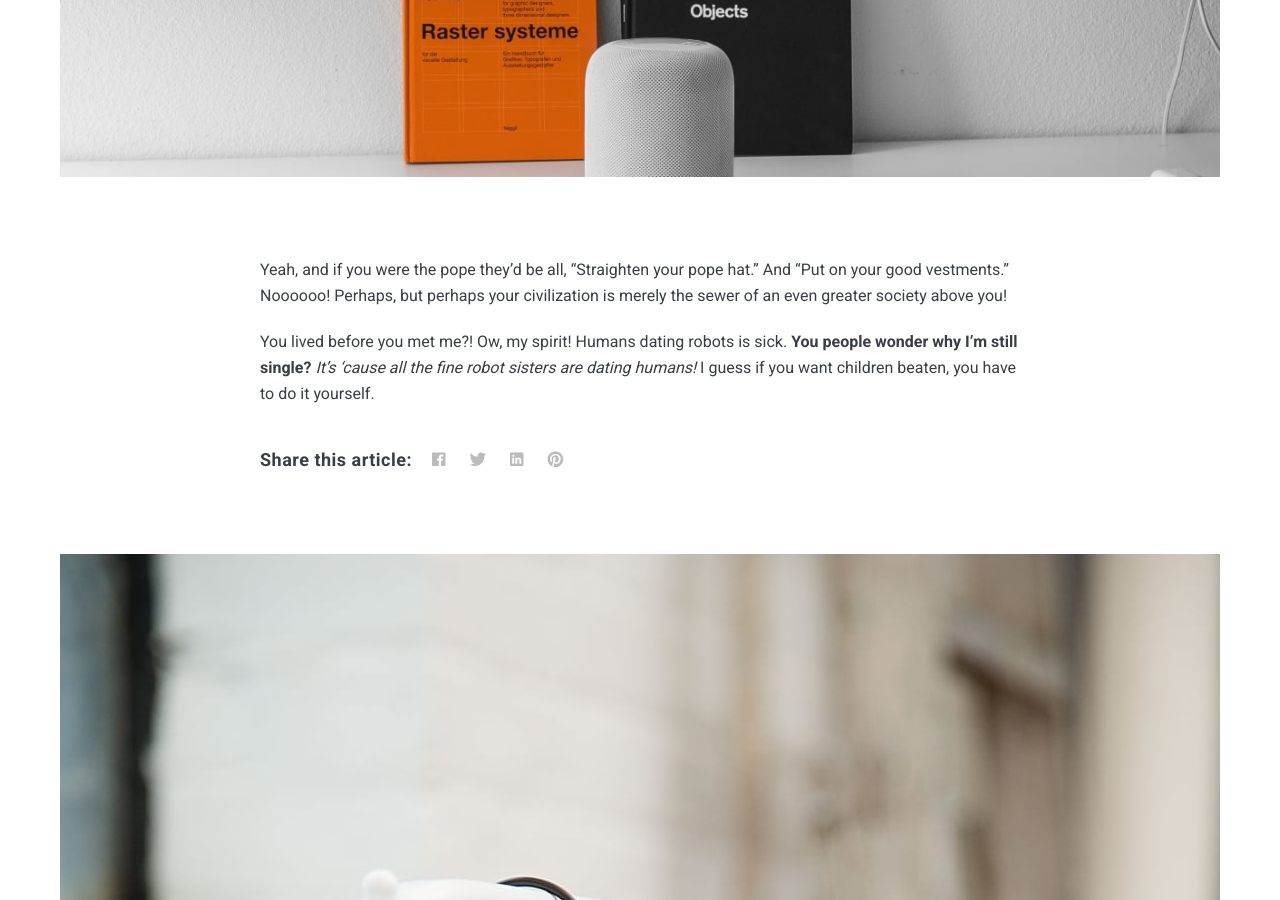
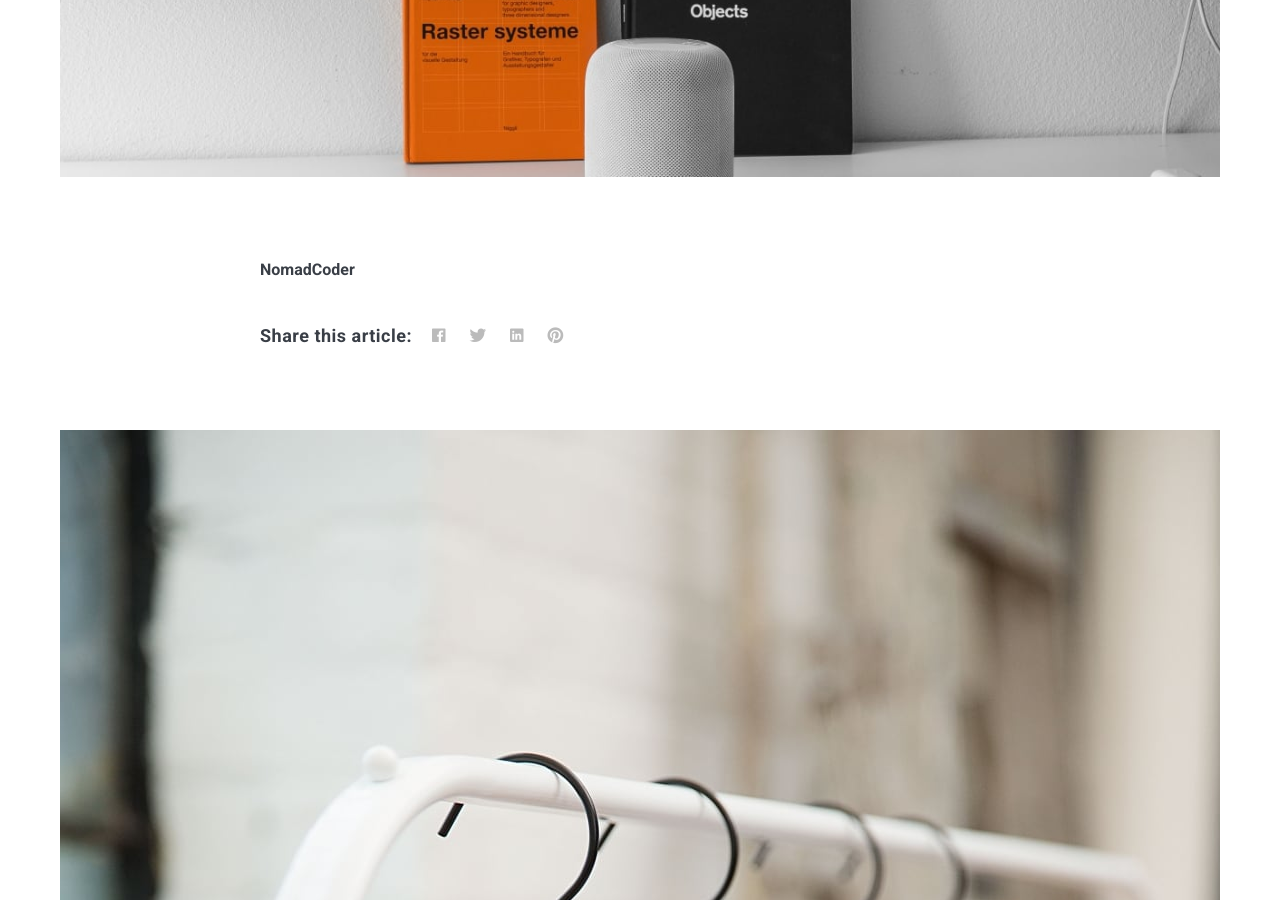
Before and after one commit to kangteagu/KANGTEAGU.github.io, a Jekyll site: the page built from _posts/2018-07-23-find-a-connection-with-the-reader.markdown, in a window 1280 px wide and 900 px high, scrolled down 866 px. Built offline with Jekyll 4.4.1, drawn with Linux system fonts in a browser that asks for light colours; nearby versions of some CDN libraries; comment, search, counter and statistics services are not loaded.

Commit message:
postpagechange
포스트1 내용 변경 및 사이트 연결 삭제

```diff
--- a/_includes/article-content.html
+++ b/_includes/article-content.html
@@ -32,7 +32,7 @@
 
           <div class="article__footer">
             <div class="article__meta">
-              <span class="article__date"><time datetime="{{ post.date | date_to_xmlschema }}">{% assign date_format = site.minima.date_format | default: "%B %-d, %Y" %}{{ post.date | date: date_format }}</time></span>
+              <span class="article__date"><time datetime="{{ post.date | date_to_xmlschema }}"></time></span>
             </div>
 
             <a href="{{post.url | prepend: site.baseurl}}" class="read-more">Keep Reading <i class="ion ion-ios-arrow-forward"></i></a>
--- a/_posts/2018-07-23-find-a-connection-with-the-reader.markdown
+++ b/_posts/2018-07-23-find-a-connection-with-the-reader.markdown
@@ -5,6 +5,4 @@ date:   2018-07-24 15:01:35 +0300
 image:  02.jpg
 tags:   Nomadcoders
 ---
-Yeah, and if you were the pope they'd be all, "Straighten your pope hat." And "Put on your good vestments." Noooooo! Perhaps, but perhaps your civilization is merely the sewer of an even greater society above you!
-
-You lived before you met me?! Ow, my spirit! Humans dating robots is sick. __You people wonder why I'm still single?__ *It's 'cause all the fine robot sisters are dating humans!* I guess if you want children beaten, you have to do it yourself.
+__NomadCoder__
```
